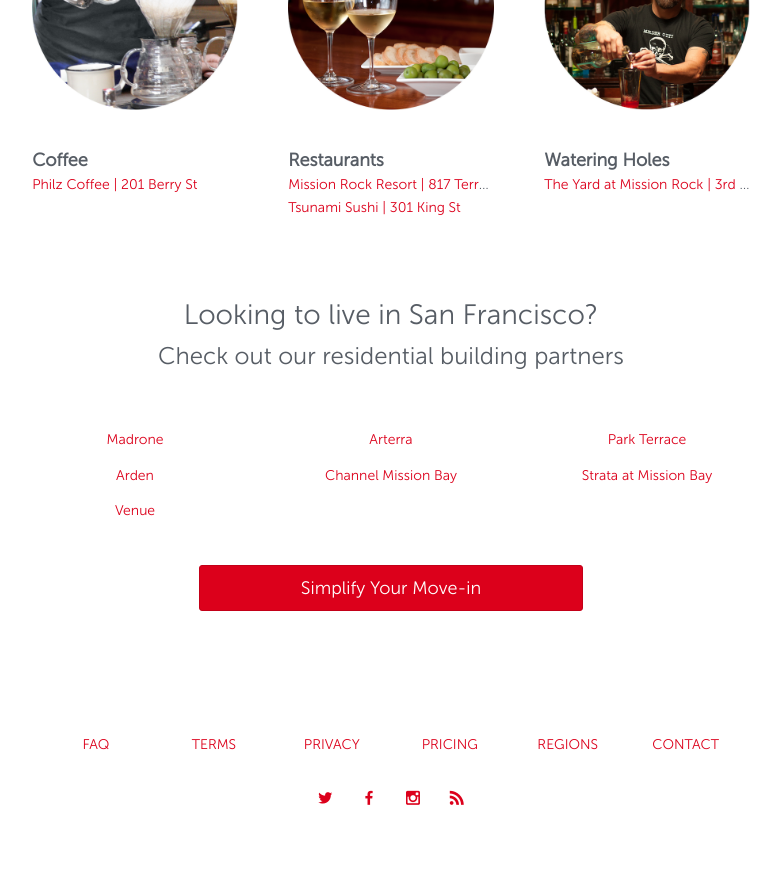
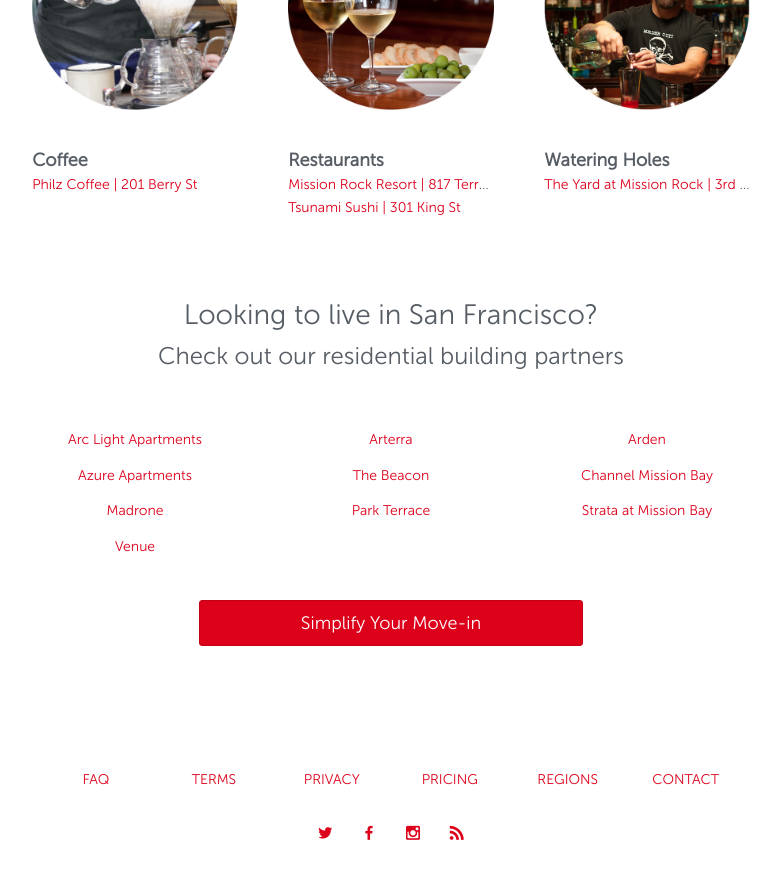
Before and after one commit to craigsmith24/omni-web-local, a Jekyll site: the page built from san-francisco/mission-bay.markdown, in a window 1280 px wide and 900 px high, scrolled down 1597 px. Shown: the top 879 px of the window, without its empty margins (249-1030 px from the left). Built offline with Jekyll 4.4.1, drawn with Linux system fonts in a browser that asks for light colours.

Commit message:
Update mission-bay.markdown

```diff
--- a/san-francisco/mission-bay.markdown
+++ b/san-francisco/mission-bay.markdown
@@ -22,11 +22,14 @@ places:
     bars:
         - '<a href="http://theyardsf.com/">The Yard at Mission Rock | 3rd St</a>'
 buildings:
+        - '<a href="http://www.arclightco.com/">Arc Light Apartments</a>'
+        - '<a href="http://www.arterrasanfrancisco.com/">Arterra</a>'
+        - '<a href="http://ardenbybosa.com/home">Arden</a>'
+        - '<a href="http://www.equityapartments.com/san-francisco-bay/mission-bay/azure-apartments">Azure Apartments</a>'
+        - '<a href="https://sfmoderncondos.com/neighborhoods/mission-bay-neighborhood/the-beacon/">The Beacon</a>'
+        - '<a href="http://www.udr.com/san-francisco-bay-area-apartments/san-francisco/channel-mission-bay/">Channel Mission Bay</a>'
         - '<a href="https://sfmoderncondos.com/neighborhoods/mission-bay-neighborhood/the-madrone-sf/">Madrone</a>'
-        - '<a href="http://www.arterrasanfrancisco.com/">Arterra</a>'
         - '<a href="https://sfmoderncondos.com/park-terrace/">Park Terrace</a>'
-        - '<a href="http://ardenbybosa.com/home">Arden</a>'
-        - '<a href="http://www.udr.com/san-francisco-bay-area-apartments/san-francisco/channel-mission-bay/">Channel Mission Bay</a>'
         - '<a href="http://www.stratasf.com/">Strata at Mission Bay</a>'
         - '<a href="http://venuesf.com/">Venue</a>'
 sitemap:
```
